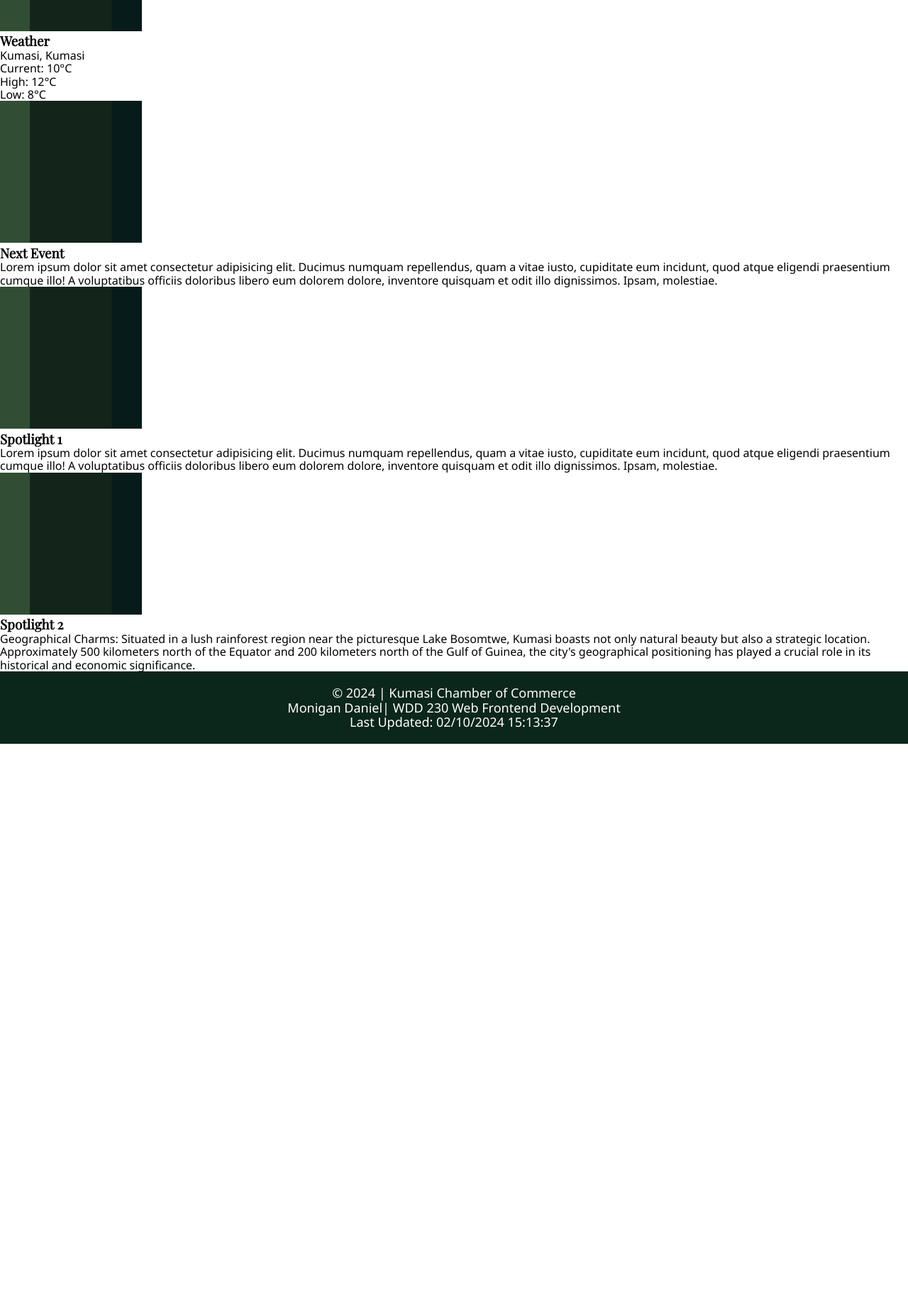
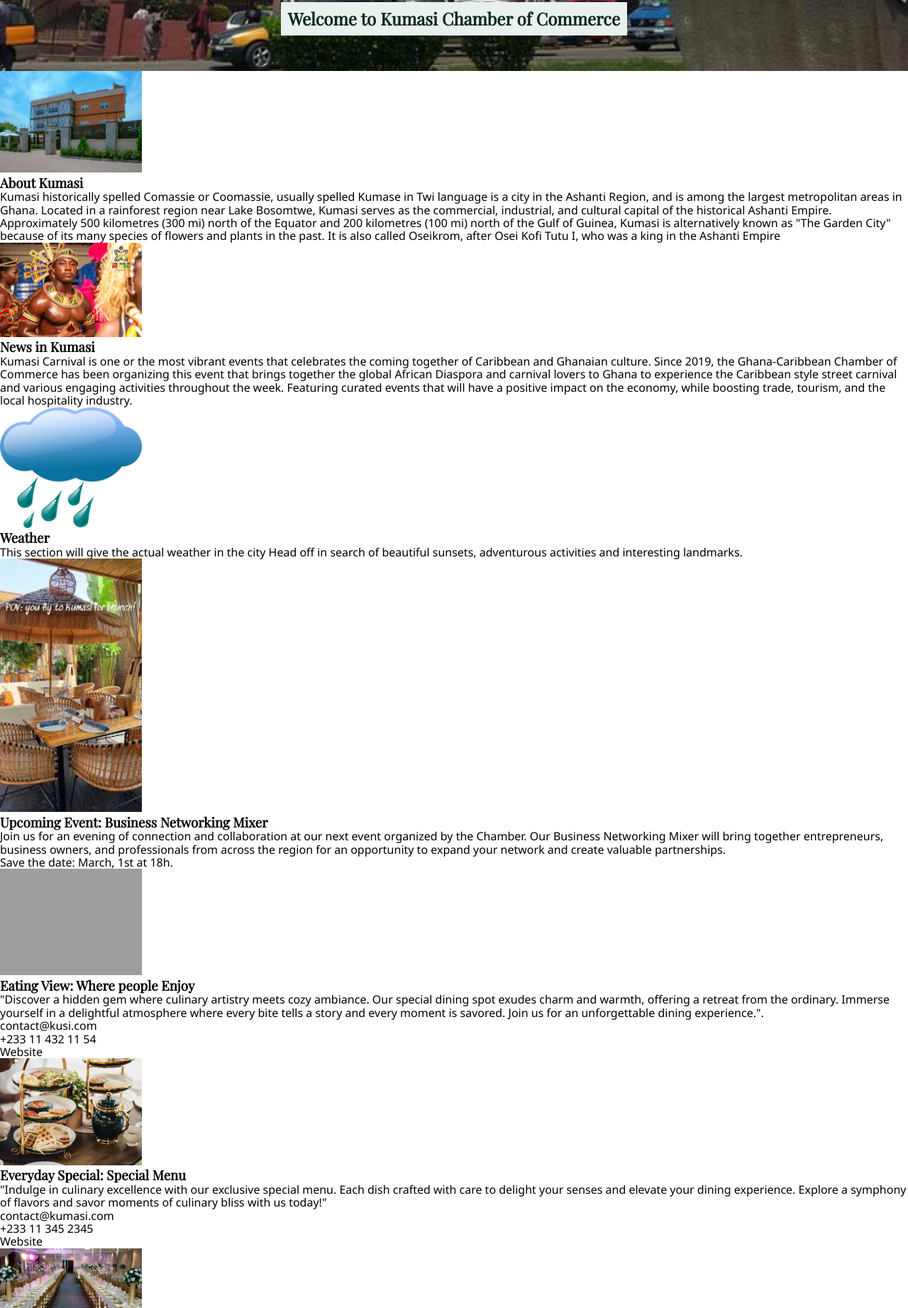
Before and after one commit to monitech1/wdd230, a plain HTML site: page chamber/index.html in a window 1280 px wide. Shown: the part 957-2800 px from the top of the page at 71% size. Before the commit the page ends 2005 px from the top, so only its background shows below. Drawn offline with nearby package versions, Linux system fonts and the light colour scheme; grey boxes are pictures that could not be loaded.

Commit message:
updated html

```diff
--- a/chamber/index.html
+++ b/chamber/index.html
@@ -8,22 +8,23 @@
     <meta
         name="description"
         content="Kumasi Chamber of Commerce
-        Home Page">
+        - Home Page
+        - WDD230 Web Frontend Development Project">
     <!-- favicon -->
     <link rel="icon" href="images/favd-favicon.ico.png">
     <!-- meta tags for social media use -->
     <meta property="og:title" content="Kumasi Chamber of Commerce - Home Page">
     <meta property="og:type" content="website">
-    <meta property="og:description" content="This is the home page of the Brugg Chamber of Commerce.">
+    <meta property="og:description" content="This is the home page of the Kumasi Chamber of Commerce.">
     <meta property="og:image" content="https://www.google.com/url?sa=i&url=https%3A%2F%2Fwww.tripadvisor.com%2FTourism-g317061-Kumasi_Ashanti_Region-Vacations.html&psig=AOvVaw3xOf6ypY58ZbM4cAc-KYAS&ust=1706802329736000&source=images&cd=vfe&opi=89978449&ved=0CBMQjRxqFwoTCJjV9cuMiIQDFQAAAAAdAAAAABAE">
     <meta property="og:url" content="https://monitech1.github.io/wdd230//chamber/">
-    <meta property="og:site_name" content="Kumasi Chamber of Commerce">
+    <meta property="og:site_name" content="Brugg Chamber of Commerce">
     <!-- link CSS stylesheets -->
     <link rel="stylesheet" href="styles/normalize.css"> <!-- add -->
     <link rel="stylesheet" href="styles/base.css">
     <link rel="stylesheet" href="styles/medium.css">
     <link rel="stylesheet" href="styles/larger.css">
-    <!-- link to font for this page -->
+    <!-- link fonts files -->
     <link rel="preconnect" href="https://fonts.googleapis.com">
     <link rel="preconnect" href="https://fonts.gstatic.com" crossorigin>
     <link href="https://fonts.googleapis.com/css2?family=Noto+Sans&family=Playfair+Display&display=swap" rel="stylesheet">
@@ -33,9 +34,12 @@
         <a id="logo-link" href="index.html">
         <img src="images/logo design1.png" alt="Kumasi Chamber of Commerce Logo"></a>
         <h1>Kumasi Chamber of Commerce</h1>
+        <label class="switch" aria-label="Toggle Switch">
+            <input type="checkbox">
+            <span class="slider round"></span>
+        </label>
     </header>
     <button id="menu" title="hamburger-menu"></button>
-    <button id="join" title="join-button">Join</button> <!-- add -->
     <nav class="navigation">
         <a href="#" class="active">Home</a>
         <a href="discover.html">Discover</a>
@@ -43,59 +47,113 @@
         <a href="join.html">Join</a>
     </nav>
     <div id="hero">
-        <img src="images/banner" alt="Kumasi, Ghana">
+        <img class="img/banner" srcset="Kumasi Ghana,
+        images/webpage.jpg 2x,
+        images/webpage.jpg 1x"
+        src="images/webpage.jpg"
+        alt="City View of Kumasi"
+        width="1400" height="1000">
         <h2>Welcome to Kumasi Chamber of Commerce</h2>
+        <button id="join" title="join-button">Join Us</button> <!-- add later -->
         <div class="transp-backg"></div>
     </div>
     <main class="home-grid">
-        <div class="city-card">
-            <img src="images/placeh.webp" alt="placeholder 1">
-            <section class="city-text">
+        <div class="discover-box">
+            <section class="about-card">
+                <img srcset="images/brugg-building_300.webp 2x"
+                    src="images/building webpage.jpg"
+                    alt="focus building"
+                    width="300" height="300">
                 <h3>About Kumasi</h3>
-                <p>Kumasi (historically spelled Comassie or Coomassie, usually spelled Kumase in Twi language) is a city in the Ashanti Region, and is among the largest metropolitan areas in Ghana. Located in a rainforest region near Lake Bosomtwe, Kumasi serves as the commercial, industrial, and cultural capital of the historical Ashanti Empire. Approximately 500 kilometres (300 mi) north of the Equator and 200 kilometres (100 mi) north of the Gulf of Guinea, Kumasi is alternatively known as "The Garden City" because of its many species of flowers and plants in the past. It is also called Oseikrom, after Osei Kofi Tutu I, who was a king in the Ashanti Empire.</p>
-          </section>
-            <img src="images/placeh.webp" alt="placeholder 2">
-            <section class="discover-text">
+                <p>Kumasi historically spelled Comassie or Coomassie, usually spelled Kumase in Twi language is a city in the Ashanti Region, and is among the largest metropolitan areas in Ghana. Located in a rainforest region near Lake Bosomtwe, Kumasi serves as the commercial, industrial, and cultural capital of the historical Ashanti Empire. Approximately 500 kilometres (300 mi) north of the Equator and 200 kilometres (100 mi) north of the Gulf of Guinea, Kumasi is alternatively known as "The Garden City" because of its many species of flowers and plants in the past. It is also called Oseikrom, after Osei Kofi Tutu I, who was a king in the Ashanti Empire</p>
+            </section>
+            <section class="news-card">
+                <img srcset="images/traditiion.webp 2x"
+                    src="images/traditiion show.jpg"
+                    alt="Traditional show celebration"
+                    width="300" height="300">
                 <h3>News in Kumasi</h3>
-                <p>Lorem ipsum dolor, sit amet consectetur adipisicing elit. Voluptatum quae vel nesciunt beatae saepe laudantium, perferendis reprehenderit placeat, debitis officia quia sunt rerum, minima quos. Voluptatum sint quod laudantium magni maiores hic qui ratione adipisci dolorem recusandae fuga soluta, ducimus suscipit eius amet perspiciatis molestias nihil possimus! Minus, quia aperiam.</p>
+                <p>Kumasi Carnival is one or the most vibrant events that celebrates the coming together of Caribbean and Ghanaian culture.
+                    Since 2019, the Ghana-Caribbean Chamber of Commerce has been organizing this event that brings together the global African Diaspora and carnival lovers to Ghana to experience the Caribbean style street carnival and various engaging activities throughout the week.
+                    Featuring curated events that will have a positive impact on the economy, while boosting trade, tourism, and the local hospitality industry.
+                    </p>
             </section>
-            <img src="images/placeh.webp" alt="placeholder 3">
-            <section class="weather">
+            <section class="weather-card">
+                <img srcset="images/weather_300.webp 2x"
+                    src="images/Weather.jpg"
+                    alt="weather illustration"
+                    width="300" height="300">
                 <h3>Weather</h3>
-                <p>Kumasi, Kumasi</p>
-                <p>Current: 10&deg;C</p> <!-- add -->
-                <p>High: 12&deg;C</p>
-                <p>Low: 8&deg;C</p>
+                <p>This section will give the actual weather in the city Head off in search of beautiful sunsets, adventurous activities and interesting landmarks.</p>
             </section>
         </div>
-        <div id="background"></div>
-        <div class="directory-card">
-            <img src="images/placeh.webp" alt="placeholder 4">
-            <section class="directory-text">
-                <h3>Next Event</h3>
-                <p>Lorem ipsum dolor sit amet consectetur adipisicing elit. Ducimus numquam repellendus, quam a vitae iusto, cupiditate eum incidunt, quod atque eligendi praesentium cumque illo! A voluptatibus officiis doloribus libero eum dolorem dolore, inventore quisquam et odit illo dignissimos. Ipsam, molestiae.</p>
+        <div class="events-box">
+        <img id="event-img"
+            srcset="images/in.jpg 2x"
+            src="images/in.jpg"
+            alt="meeting"
+            width="300" height="300">
+            <section class="event-card">
+                <h3>Upcoming Event: Business Networking Mixer</h3>
+                <p>Join us for an evening of connection and collaboration at our next event organized by the Chamber. Our Business Networking Mixer will bring together entrepreneurs, business owners, and professionals from across the region for an opportunity to expand your network and create valuable partnerships.</p>
+                <p>Save the date: March, 1st at 18h.</p>
             </section>
         </div>
-        <div class="spotlight-card">
-            <img src="images/placeh.webp" alt="placeholder 5">
-            <section class="spotlight-text">
-                <h3>Spotlight 1</h3>
-                <p>Lorem ipsum dolor sit amet consectetur adipisicing elit. Ducimus numquam repellendus, quam a vitae iusto, cupiditate eum incidunt, quod atque eligendi praesentium cumque illo! A voluptatibus officiis doloribus libero eum dolorem dolore, inventore quisquam et odit illo dignissimos. Ipsam, molestiae.</p>
+        <div class="plein-feux">
+            <section class="spotlight-1-card">
+                <img srcset="images/b-mela_300.webp 2x"
+                    src="images/inside.png"
+                    alt="mela busisness"
+                    width="300" height="300">
+                <h3>Eating View: Where people Enjoy</h3>
+                <p>"Discover a hidden gem where culinary artistry meets cozy ambiance. Our special dining spot exudes charm and warmth, offering a retreat from the ordinary. Immerse yourself in a delightful atmosphere where every bite tells a story and every moment is savored. Join us for an unforgettable dining experience.".</p>
+                <p class="contact">contact@kusi.com</p>
+                <p class="contact">+233 11 432 11 54</p>
+                <p class="contact">Website</p>
             </section>
-            <img src="images/placeh.webp" alt="placeholder 6">
-            <section class="spotlight-text">
-                <h3>Spotlight 2</h3>
-                <p>Geographical Charms:
-                    Situated in a lush rainforest region near the picturesque Lake Bosomtwe, Kumasi boasts not only natural beauty but also a strategic location. Approximately 500 kilometers north of the Equator and 200 kilometers north of the Gulf of Guinea, the city's geographical positioning has played a crucial role in its historical and economic significance.</p>
+            <section class="spotlight-2-card">
+                <img srcset="images/b-tooltec_300.webp 2x"
+                    src="images/good site.jpg"
+                    alt="tooltec business"
+                    width="300" height="300">
+                <h3>Everyday Special: Special Menu</h3>
+                <p>"Indulge in culinary excellence with our exclusive special menu. Each dish crafted with care to delight your senses and elevate your dining experience. Explore a symphony of flavors and savor moments of culinary bliss with us today!"
+                </p>
+                <p class="contact">contact@kumasi.com</p>
+                <p class="contact">+233 11 345 2345</p>
+                <p class="contact">Website</p>
+            </section>
+            <section class="spotlight-3-card">
+                <img srcset="images/b-isil_300.webp 2x"
+                    src="images/wedding room.jpeg"
+                    alt="isil business"
+                    width="300" height="300">
+                <h3>Nhyiamu:  Conference</h3>
+                <p>Step into a realm of innovation and collaboration! Welcome to our vibrant conference room, where ideas take flight and possibilities are limitless. Let's inspire, create, and achieve together
+                </p>
+                <p class="contact">contact@kusi.com</p>
+                <p class="contact">+233 596290714</p>
+                <p class="contact">Website</p>
             </section>
         </div>
     </main>
     <footer>
-        <p>&copy; <span id="year"></span> | Kumasi Chamber of Commerce</p>
-        <p>Monigan Daniel| WDD 230 Web Frontend Development</p>
-        <p>Last Updated: <span id="lastModified"></span></p>
+        <img src="images/logo design1.png" alt="Brugg Chamber of Commerce Logo" class="logo-footer">
+        <div class="info-footer">
+            <p>Kumasi Chamber of Commerce</p>
+            <p>Hauptstrasse 123, 5200 Brugg, AG</p>
+        </div>
+        <div class="contact-footer">
+            <p>Email: contact@kumasichamber.com</p>
+            <p>Phone: +41 111 11 11</p>
+        </div>
+        <hr>
+        <div class="info-author">
+            <p>&copy; <span id="year"></span> Kumasi Chamber | Monigan Daniel | WDD 230 Project | Last Updated: <span id="lastModified"></span></p>
+        </div>
     </footer>
     <script src="scripts/getdates.js"></script>
     <script src="scripts/responsivemenu.js"></script>
+    <script src="scripts/darkmode.js"></script>
 </body>
 </html>
```
